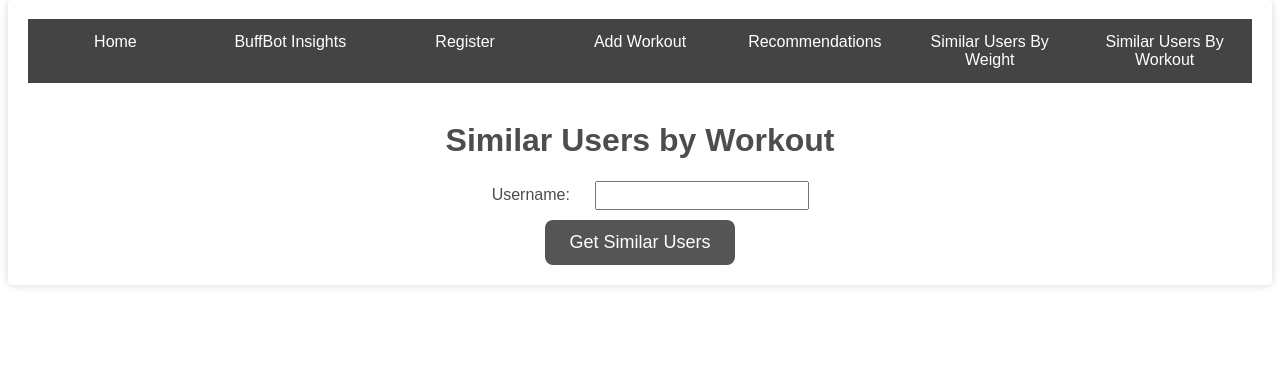
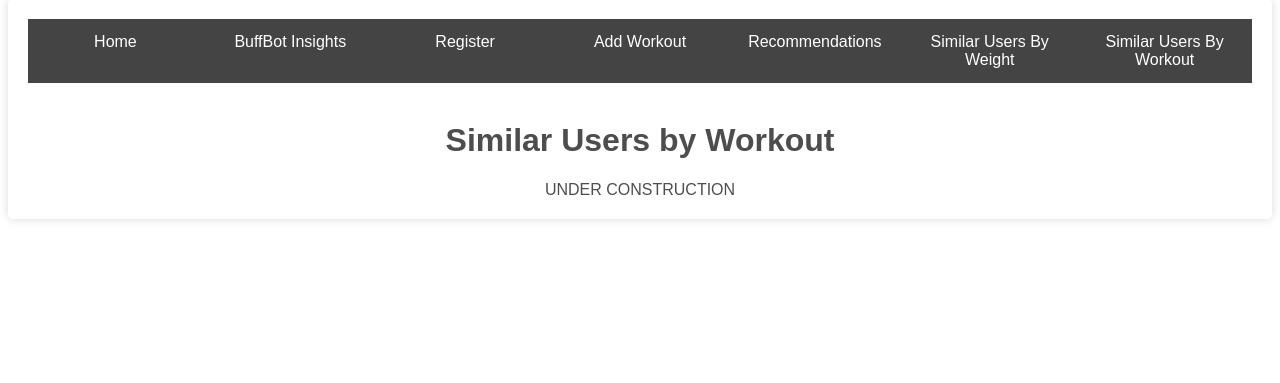
Before and after one commit to nmandaara/Smart-Fitness-Coach, a Flask app: page /similar_users_by_workout in a window 1280 px wide. Shown: the part 129-512 px from the top of the page. Run offline with Flask 3, Linux system fonts and the light colour scheme.

Commit message:
screenshots and disable html

```diff
--- a/frontend/templates/similar_users_by_workout.html
+++ b/frontend/templates/similar_users_by_workout.html
@@ -28,25 +28,8 @@
         <br>
         <h1>Similar Users by Workout</h1>
         <div>
-            <form action="{{ url_for('similar_users_by_workout') }}" method="post">
-                <div>
-                    <label>Username:</label>
-                    <input type="text" name="username" required>
-                </div>
-                <button type="submit" class="button-style"> Get Similar Users </button>
-            </form>
+            UNDER CONSTRUCTION
         </div>
-        {% with messages = get_flashed_messages() %}
-        {% if messages %}
-        <ul>
-            {% for message in messages %}
-                {{ message }}
-            {% endfor %}
-        </ul>
-        {% endif %}
-        {% endwith %}
-        {{ data }}
-
     </div>
 </body>
 
```
Also changed, not shown: 6 other files.
